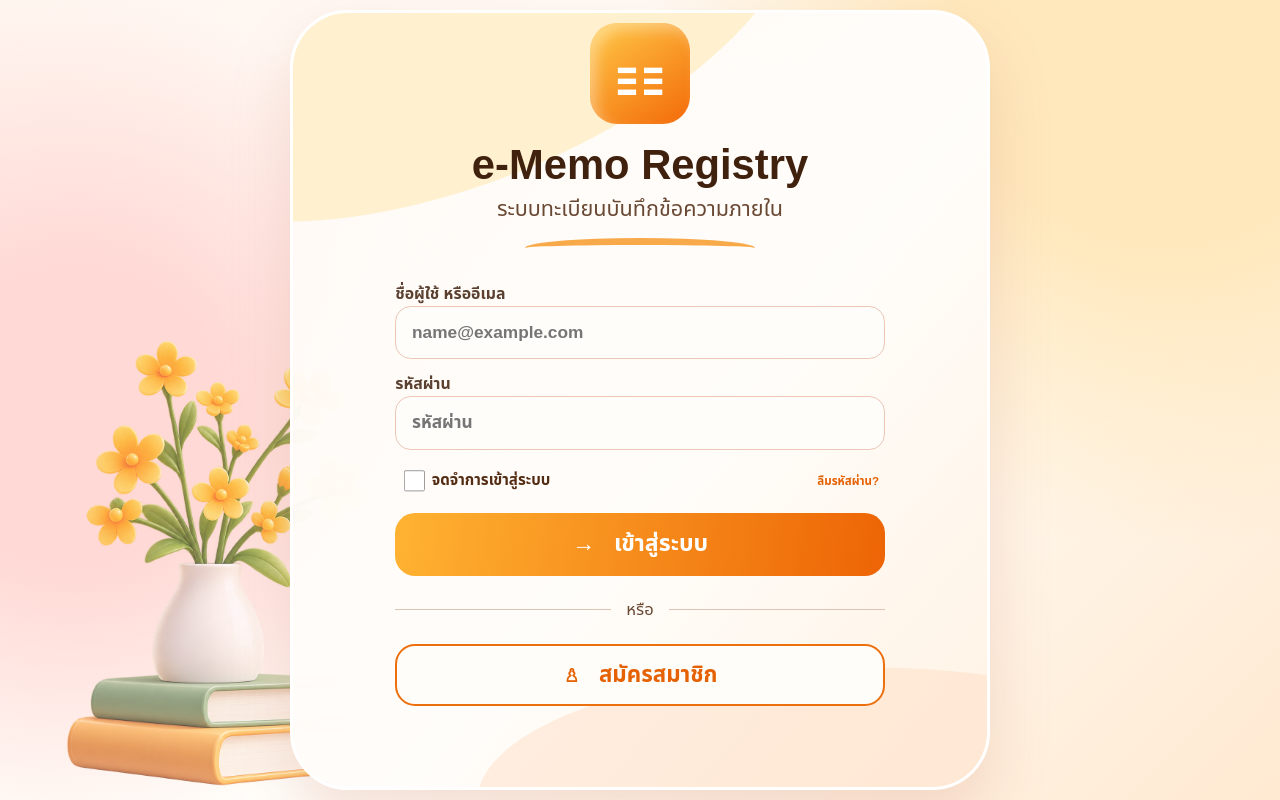
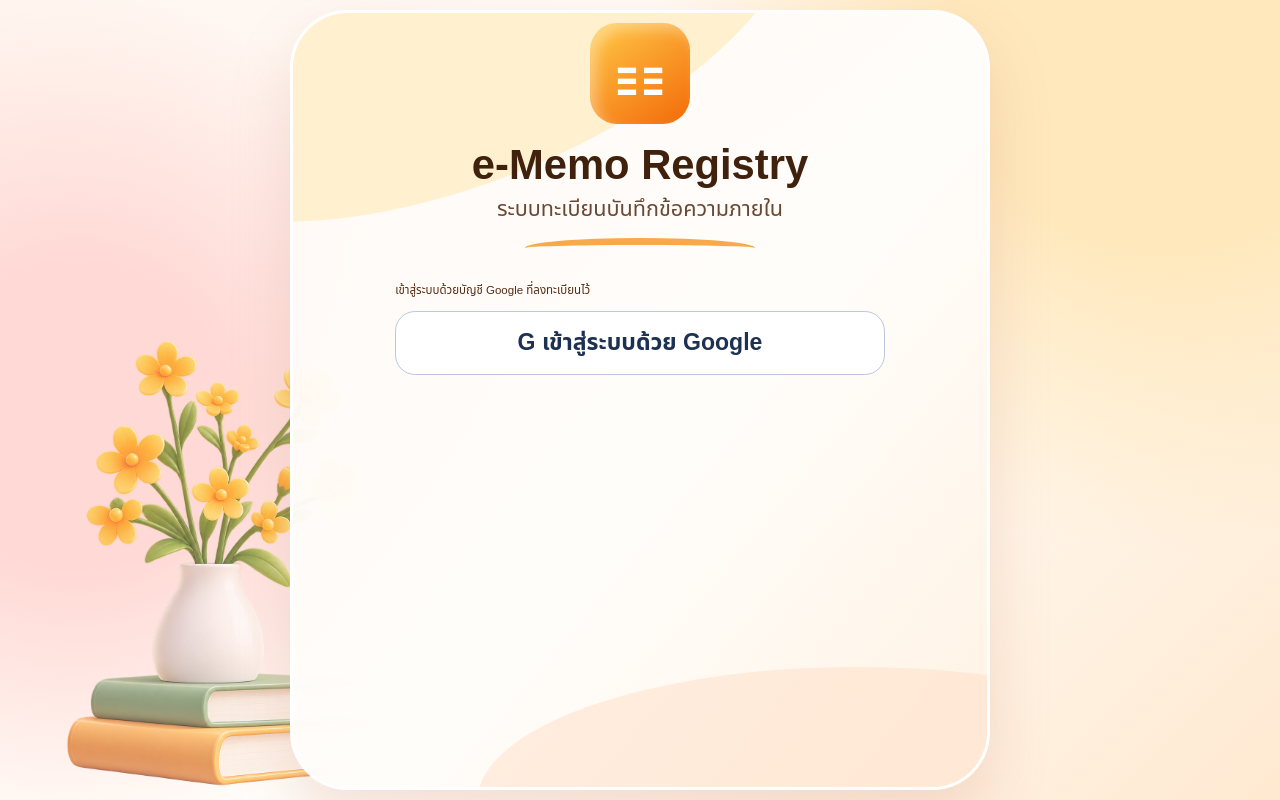
Before and after one commit to glading2/e-memo-registry, a Next.js app: page /e-memo-registry/login in a window 1280 px wide. Built offline with nearby package versions, Linux system fonts and the light colour scheme; no server answers.

Commit message:
Use Google-only login

```diff
--- a/components/login-form.tsx
+++ b/components/login-form.tsx
@@ -1,35 +1,42 @@
 "use client";
 
-import Link from 'next/link';
-import { useState } from 'react';
-import { createBrowserClient } from '@supabase/ssr';
-import { useRouter } from 'next/navigation';
+import { useState } from "react";
+import { createBrowserClient } from "@supabase/ssr";
 
 export default function LoginForm() {
-  const [identity, setIdentity] = useState('');
-  const [password, setPassword] = useState('');
-  const [error, setError] = useState('');
-  const router = useRouter();
+  const [error, setError] = useState("");
+  const [busy, setBusy] = useState(false);
 
-  async function submit(event: React.FormEvent) {
-    event.preventDefault();
-    const email = identity.trim().toLowerCase();
-    if (!email.includes('@')) {
-      setError('กรุณากรอกอีเมลที่ใช้สมัครสมาชิก');
-      return;
+  async function continueWithGoogle() {
+    setBusy(true);
+    setError("");
+    const supabase = createBrowserClient(
+      process.env.NEXT_PUBLIC_SUPABASE_URL!,
+      process.env.NEXT_PUBLIC_SUPABASE_ANON_KEY!,
+    );
+    const { error: oauthError } = await supabase.auth.signInWithOAuth({
+      provider: "google",
+      options: {
+        redirectTo: `${window.location.origin}/e-memo-registry/auth/callback`,
+      },
+    });
+    if (oauthError) {
+      setBusy(false);
+      setError(oauthError.message);
     }
-    const supabase = createBrowserClient(process.env.NEXT_PUBLIC_SUPABASE_URL!, process.env.NEXT_PUBLIC_SUPABASE_ANON_KEY!);
-    const { error } = await supabase.auth.signInWithPassword({ email, password });
-    if (error) setError(error.message);
-    else { router.push('/dashboard'); router.refresh(); }
   }
 
-  return <form className="login-form" onSubmit={submit}>
-    <label>อีเมล<input suppressHydrationWarning required type="email" autoComplete="email" value={identity} onChange={event => setIdentity(event.target.value)} placeholder="name@example.com" /></label>
-    <label>รหัสผ่าน<input suppressHydrationWarning required type="password" autoComplete="current-password" value={password} onChange={event => setPassword(event.target.value)} placeholder="รหัสผ่าน" /></label>
-    <div className="login-options"><label><input suppressHydrationWarning type="checkbox" /> จดจำการเข้าสู่ระบบ</label><a href="#">ลืมรหัสผ่าน?</a></div>
-    <p className="error">{error}</p><button suppressHydrationWarning className="login-submit">→ &nbsp; เข้าสู่ระบบ</button>
-    <div className="login-divider"><span>หรือ</span></div>
-    <Link className="register-link" href="/register">♙ &nbsp; สมัครสมาชิก</Link>
-  </form>;
+  return <div className="login-form">
+    <p>เข้าสู่ระบบด้วยบัญชี Google ที่ลงทะเบียนไว้</p>
+    <button
+      type="button"
+      className="login-submit"
+      disabled={busy}
+      onClick={continueWithGoogle}
+      style={{ background: "#fff", border: "1px solid #b9c8de", color: "#1d3152", boxShadow: "none" }}
+    >
+      {busy ? "กำลังเชื่อมต่อ Google..." : "G  เข้าสู่ระบบด้วย Google"}
+    </button>
+    <p className="error">{error}</p>
+  </div>;
 }
```
